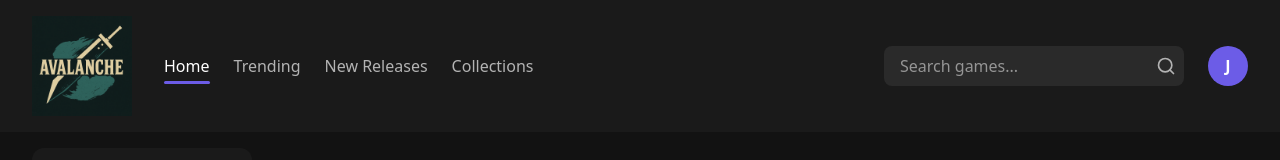
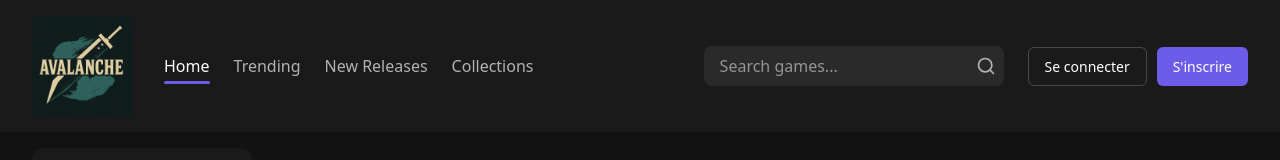
Before and after one commit to Axeldejesus/project-avalanche, a Next.js app: page / in a window 1280 px wide. Shown: the top 160 px of the page. Built offline with nearby package versions, Linux system fonts and the light colour scheme; no server answers.

Commit message:
add login and register button

```diff
--- a/src/app/page.tsx
+++ b/src/app/page.tsx
@@ -124,9 +124,8 @@ export default async function Home() {
         </div>
 
         <div className={styles.userMenu}>
-          <button className={styles.userButton}>
-            <span className={styles.userIcon}>J</span>
-          </button>
+          <button className={styles.loginBtn}>Se connecter</button>
+          <button className={styles.registerBtn}>S'inscrire</button>
         </div>
       </header>
 
--- a/src/styles/Home.module.css
+++ b/src/styles/Home.module.css
@@ -92,7 +92,38 @@
 }
 
 .userMenu {
+  display: flex;
+  gap: 10px;
   margin-left: 0.5rem;
+}
+
+.loginBtn, .registerBtn {
+  padding: 8px 16px;
+  border-radius: 6px;
+  font-size: 14px;
+  font-weight: 500;
+  cursor: pointer;
+  transition: all 0.2s;
+  border: none;
+}
+
+.loginBtn {
+  background-color: transparent;
+  color: #ffffff;
+  border: 1px solid rgba(255, 255, 255, 0.2);
+}
+
+.loginBtn:hover {
+  background-color: rgba(255, 255, 255, 0.1);
+}
+
+.registerBtn {
+  background-color: #6c5ce7;
+  color: #ffffff;
+}
+
+.registerBtn:hover {
+  background-color: #5d4cd7;
 }
 
 .userButton {
```
